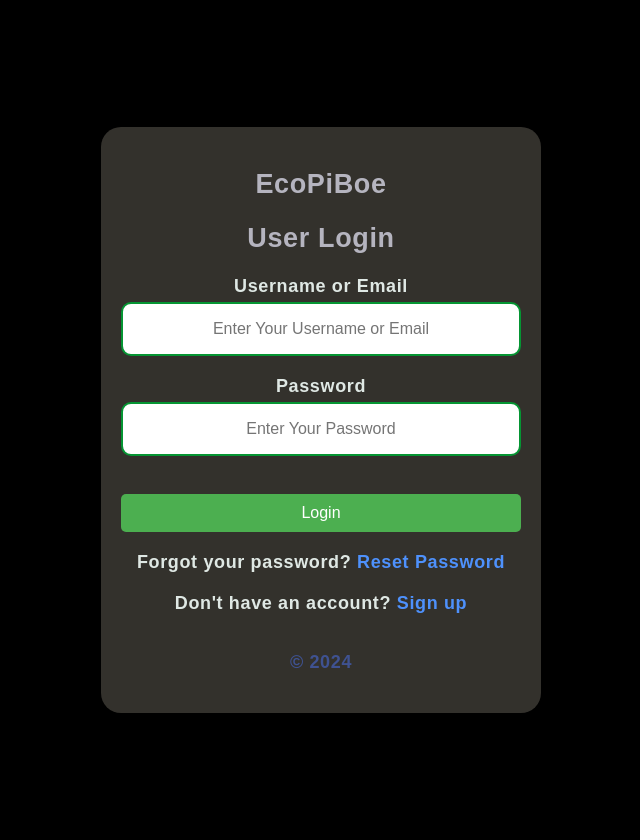
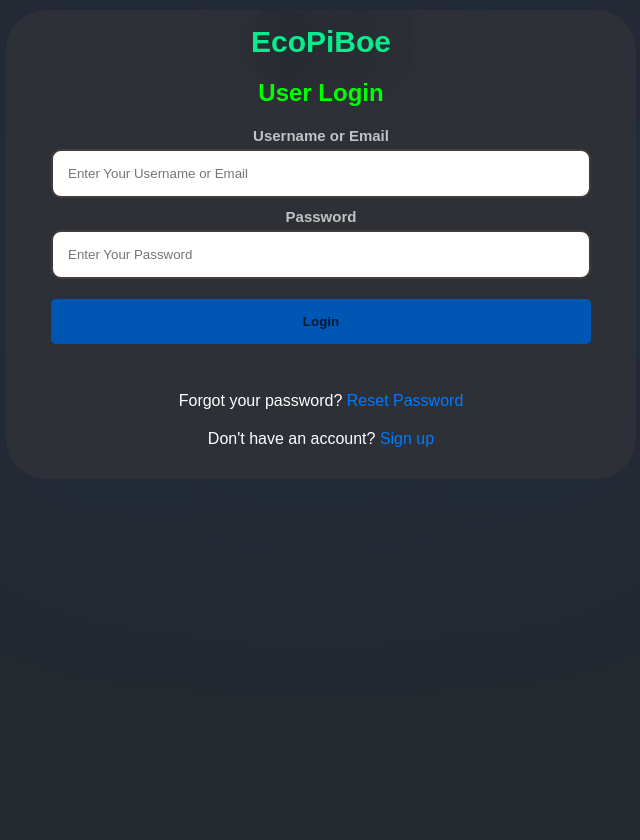
Before and after one commit to felixmokayabeatz/ecopiboe, a Django app: page /login/ in a window 1280 px wide. Shown: the whole page, without its empty margins (319-959 px from the left). After the commit the page ends 447 px from the top, so only its background shows below. Run offline with Django 5.2, Linux system fonts and the light colour scheme; parts of the project's set-up code (start-up, migrations or seed data) failed here and were passed over; some libraries are stand-ins or nearby versions.

Commit message:
Changed the login page and fixed the top part cut off when zooming in

```diff
--- a/beats_f/users/templates/login.html
+++ b/beats_f/users/templates/login.html
@@ -6,202 +6,198 @@
 <head>
     <meta charset="UTF-8">
     <meta name="viewport" content="width=device-width, initial-scale=1.0">
-    <title>{% block title %}Login{% endblock %}</title>
-    <link rel="stylesheet" href="{% static 'style.css' %}">
-
+    <title>Login Page</title>
     <style>
-        body {
-            font-family: Arial, sans-serif;
-            background-color: #f0f0f0;
+        html, body {
+            height: 100%;
             margin: 0;
             padding: 0;
-            background-color: black;
+            font-family: Arial, sans-serif;
+            background-color: #242930;
+            overflow-x: hidden;
         }
-        main {
+
+        .container {
+            max-width: 600px;
+            width: 90%;
+            padding: 15px;
+            background-color: #2d3036;
+            border-radius: 40px;
+            position: relative;
+            margin: 10px auto;
+            box-shadow: 0 0 800px rgba(0, 100, 255, 0.1);
+            transition: box-shadow 0.3s ease;
+            text-align: center;
+            overflow: hidden;
+        }
+
+        .container h2 {
+            color: #0f0;
+            font-weight: bold;
+        }
+
+        .container form {
+            margin-top: 20px;
+        }
+
+        .container label {
+            color: #c0c1c2;
+            display: block;
+            font-weight: bold;
+            font-size: 15px;
+            margin-bottom: 5px;
+        }
+
+        .container input[type="text"],
+        .container input[type="password"] {
+            width: 90%;
+            padding: 15px;
+            margin-bottom: 10px;
+            border: 2px solid #453b3b;
+            border-radius: 10px;
+            box-sizing: border-box;
+            transition: border-color 0.3s;
+        }
+
+        .container input[type="text"]:focus,
+        .container input[type="password"]:focus {
+            border-color: #007bff;
+        }
+
+        .container button {
+            display: block;
+            margin: 10px auto;
+            background-color: #0056b3;
+            color: #021b36;
+            border: none;
+            border-radius: 5px;
+            padding: 10px 20px;
+            cursor: pointer;
+            width: 90%;
+            font-weight: bold;
+            height: 45px;
+        }
+
+        .container button:hover {
+            background-color: #7eb6f2;
+        }
+
+        .container .btn-google {
             display: flex;
-            flex-direction: column;
             align-items: center;
             justify-content: center;
-            min-height: 100vh;
-            padding: 20px;
-            overflow-y: auto;
-        }
-        .login-form {
-            background-color: #33312c;
-            border-radius: 20px;
-            padding: 20px;
-            width: 100%;
-            max-width: 400px;
-            box-shadow: 0 0 10px rgba(0, 0, 0, 0.1);
-        }
+            background-color:green;
+            color: white;
 
-        .login-form h2 {
-            text-align: center;
-            color: #b5b4bf;
-        }
-        .login-form label {
-            color: #dfe8e4;
-            display: block;
-            text-align: center;
-            margin-bottom: 5px;
-        }
-        .login-form input {
-            width: 100%;
-            padding: 10px;
-            margin-bottom: 15px;
-            border: 1px solid #ccc;
-            border-radius: 5px;
-            box-sizing: border-box;
-        }
-        .login-form button {
-            width: 100%;
-            padding: 10px;
-            background-color: #4CAF50;
-            color: white;
-            border: none;
-            border-radius: 5px;
-            cursor: pointer;
-            font-size: 16px;
-        }
-
-        .login-form button:hover {
-            background-color: #45a049;
-        }
-        .login-form p {
-            text-align: center;
-            color: #dfe8e4;
-        }
-        .login-form p a {
-            color: #4e91fc;
-            text-decoration: none;
-        }
-        .login-form p a:hover {
-            text-decoration: underline;
-        }
-        nav {
-            text-align: center;
-            padding: 20px 0;
-            width: 100%;
-        }
-        nav ul {
-            list-style-type: none;
-            padding: 0;
-            margin: 0;
-        }
-        nav ul li {
-            display: inline;
-        }
-        nav ul li a {
-            color: black;
-            text-decoration: underline;
-            margin: 0 10px;
-        }
-        nav ul li a:hover {
-            color: #b00e1c;
-        }
-        nav ul li a:visited {
-            color: #844885;
-        }
-        nav ul li a:visited:hover {
-            color: #941f16;
-        }
-        nav p {
-            margin: 10px 0 0;
-            color: #333;
-        }
-        .error-message {
-            display: none;
-            position: fixed;
-            top: 0;
-            left: 0;
-            width: 100%;
-            background-color: #ffcccc;
-            color: #cc0000;
-            padding: 10px;
-            text-align: center;
-            z-index: 1000;
-        }
-        @media (max-width: 600px) {
-            .login-form {
-                width: 90%;
-            }
-            nav ul li {
-                display: block;
-                margin: 10px 0;
-            }
-        }
-
-        .btn-google {
-            display: inline-flex;
-            align-items: center;
-            justify-content: center;
-            background-color: #4285f4;
-            color: white;
-            padding: 10px;
             border-radius: 5px;
             border: none;
             font-size: 16px;
             cursor: pointer;
             text-decoration: none;
-            margin-top: 10px;
-            width: 100%;
+            width: 90%;
+            margin: 10px auto;
             text-align: center;
+            font-weight: bold;
+
+            height: 45px;
         }
-        .btn-google:hover {
+
+        .container .btn-google:hover {
             background-color: #357ae8;
         }
-        .btn-google img {
-            width: 20px;
-            height: 20px;
-            margin-right: 10px;
+
+        .container .btn-google img {
+            width: 32px;
+            height: 32px;
+            border-radius:6px;
+
+        }
+        .google-logo {
+            margin-right: 10px; /* Adjust the value as needed */
+            vertical-align: middle; /* Optional: Align the image vertically with the text */
+        }
+
+
+        .container p {
+            color: #fff;
+            margin-top: 20px;
+        }
+
+        .container a {
+            color: #007bff;
+            text-decoration: none;
+        }
+
+        .container a:hover {
+            text-decoration: underline;
+        }
+
+        @keyframes blink {
+            0% {
+                color: #f76077;
+                font-weight: bold;
+            }
+            70% {
+                color: transparent;
+                font-weight: bold;
+            }
+            100% {
+                color: #f76077;
+                font-weight: bold;
+            }
+        }
+
+        .blink {
+            animation: blink 2s infinite;
+        }
+
+        eco {
+            font-size: 30px;
+            color: #05ed8c;
+            text-align: center;
+            font-weight: bold;
+            text-shadow: 0 0 100px rgba(0, 10, 100, 0.4);
         }
     </style>
 </head>
 <body>
-    <main>
-        <section class="login-form">
-            <h2>EcoPiBoe</h2>
-            <h2>User Login</h2>
-            <form action="/login/" method="post" autocomplete="off">
-                {% csrf_token %}
-                <input type="text" name="fakeusernameremembered" style="display: none;">
-                <label for="username_or_email">Username or Email</label>
-                <input type="text" id="username_or_email" name="username_or_email" placeholder="Enter Your Username or Email" required autocomplete="off">
-                <label for="password">Password</label>
-                <input type="password" id="password" name="password" placeholder="Enter Your Password" required autocomplete="off">
-                <button type="submit">Login</button>
-            </form>
-            <p>Forgot your password? <a href="/forgot_password/">Reset Password</a></p>
-            <p>Don't have an account? <a href="/signup/">Sign up</a></p>
+    <div class="container">
+        <eco>EcoPiBoe</eco>
+        <h2>User Login</h2>
 
-            {% if social_app %}
-                <a href="{% provider_login_url 'google' %}" class="btn-google">
-                    <img src="{% static 'google-log_o/google-l_0_g_o.jpg' %}" alt="Google logo"> Login with Google
-                </a>
-            {% endif %}
+        {% if messages %}
+            {% for message in messages %}
+                {% if message.tags == 'error' %}
+                    <p class="blink">{{ message }}</p>
+                {% endif %}
+            {% endfor %}
+        {% endif %}
 
-            <nav>
-                <b>&copy; <span id="currentYear"></span></b>
-            </nav>
-        </section>
-    </main>
+        <form action="/login/" method="post">
+            {% csrf_token %}
+            <label for="username_or_email">Username or Email</label>
+            <input type="text" id="username_or_email" name="username_or_email" placeholder="Enter Your Username or Email" required>
+            <label for="password">Password</label>
+            <input type="password" id="password" name="password" placeholder="Enter Your Password" required>
+            <button type="submit">Login</button>
+        </form>
 
-    {% if messages %}
-        {% for message in messages %}
-            {% if message.tags == 'error' %}
-                <div class="error-message">{{ message }}</div>
-            {% endif %}
-        {% endfor %}
+        <br>
+
+        {% if social_app %}
+        <a href="{% provider_login_url 'google' %}" class="btn-google">
+            <img src="{% static 'google-log_o/google-l_0_g_o.jpg' %}" alt="Google logo" class="google-logo">
+            Login with Google
+        </a>
     {% endif %}
 
-    <script>
-        const currentYear = new Date().getFullYear();
-        document.getElementById('currentYear').textContent = currentYear;
 
-        const errorMessage = document.querySelector('.error-message');
-        if (errorMessage) {
-            errorMessage.style.display = 'block';
-        }
-    </script>
+        <p>Forgot your password? <a href="/forgot_password/">Reset Password</a></p>
+        <p>Don't have an account? <a href="/signup/">Sign up</a></p>
+    </div>
+
+    <script src="https://ajax.googleapis.com/ajax/libs/jquery/3.5.1/jquery.min.js"></script>
+    <link rel="stylesheet" href="https://code.jquery.com/ui/1.12.1/themes/base/jquery-ui.css">
+    <script src="https://code.jquery.com/ui/1.12.1/jquery-ui.min.js"></script>
 </body>
 </html>
```
